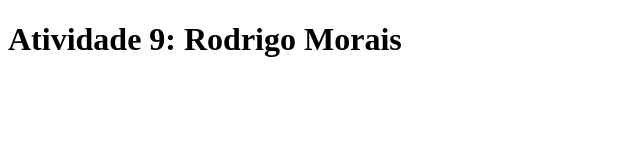
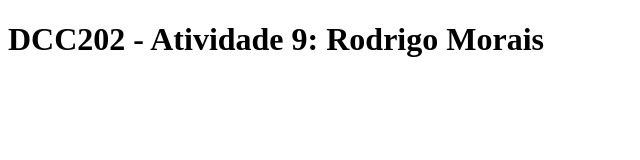
Before and after one commit to ufjf-dcc202/ufjf-dcc202-2023-3-a-atv9-rodrigo-mch, a website: page index.html in a window 1280 px wide. Shown: the whole page, without its empty margins (0-640 px from the left). Drawn offline with Linux system fonts and the light colour scheme.

```diff
--- a/index.html
+++ b/index.html
@@ -7,7 +7,7 @@
 </head>
 <body>
     <main>
-    <h1> Atividade 9: Rodrigo Morais</h1>
+    <h1>DCC202 - Atividade 9: Rodrigo Morais</h1>
     <p></p>
     </main>
     <script>
```
